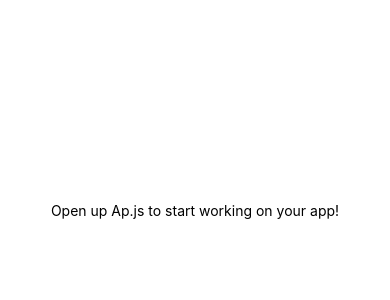
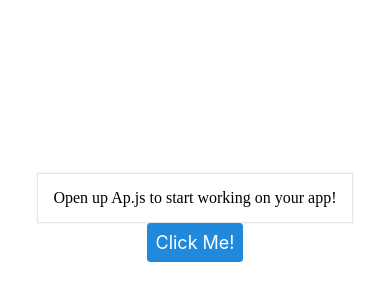
Before and after one commit to nnoguez/language-app, a React Native app in the folder language-app/: screen / in a window 390 px wide. Shown: the part 212-512 px from the top of the page. Built offline with nearby package versions, Linux system fonts and the light colour scheme.

Commit message:
May 12, 2022 1:24 AM

```diff
--- a/language-app/App.js
+++ b/language-app/App.js
@@ -1,10 +1,12 @@
 import { StatusBar } from 'expo-status-bar';
-import { StyleSheet, Text, View, Card } from 'react-native';
+import { StyleSheet, Text, View } from 'react-native';
+import {Card, Button} from 'react-native-elements';
 
 export default function App() {
   return (
     <View style={styles.container}>
-      <Text>Open up Ap.js to start working on your app!</Text>
+      <Card>Open up Ap.js to start working on your app!</Card>
+      <Button title="Click Me!"></Button>
       <StatusBar style="auto" />
     </View>
   );
--- a/language-app/package.json
+++ b/language-app/package.json
@@ -15,6 +15,7 @@
     "react": "17.0.2",
     "react-dom": "17.0.2",
     "react-native": "0.68.2",
+    "react-native-elements": "^3.4.2",
     "react-native-web": "0.17.7"
   },
   "devDependencies": {
```
Also changed, not shown: 2 other files (tests, documents, lock files or other folders).
